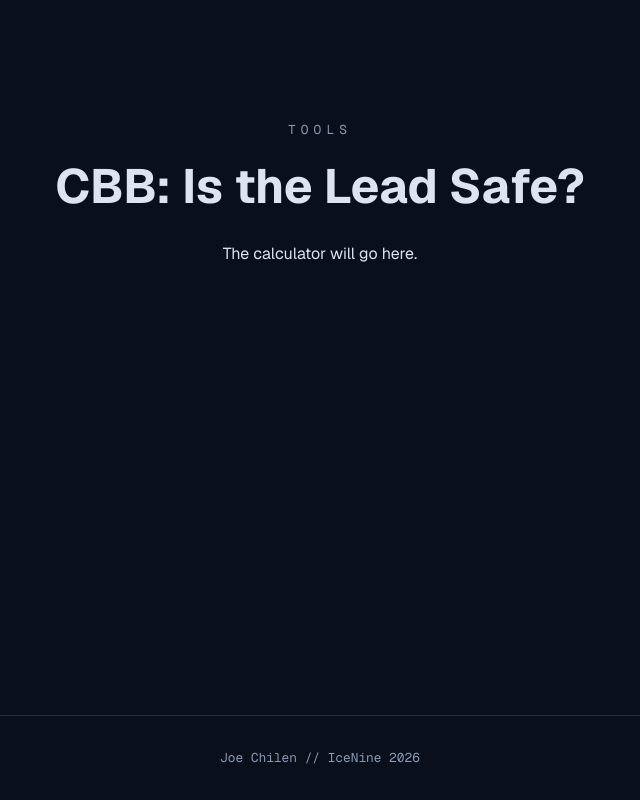
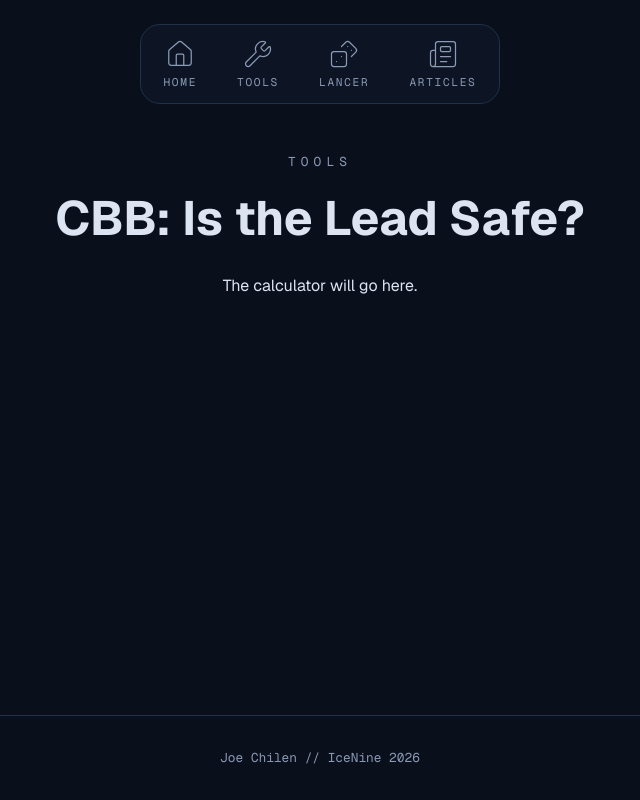
Before and after one commit to jchilen/personal-site, a React (Vite) app: page /tools/safe-lead-calculator in a window 1280 px wide. Shown: the whole page, without its empty margins (320-960 px from the left). Built offline with nearby package versions, Linux system fonts and the light colour scheme.

Commit message:
show category bar with floating card panel on non-home pages

```diff
--- a/src/components/CategoryBar.tsx
+++ b/src/components/CategoryBar.tsx
@@ -2,7 +2,11 @@ import { useRef, useState, type CSSProperties, type MouseEvent } from 'react'
 import { categories } from '../data/categories'
 import ProjectCard from './ProjectCard'
 
-function CategoryBar() {
+type CategoryBarProps = {
+    floating?: boolean
+}
+
+function CategoryBar({ floating = false }: CategoryBarProps) {
     const [selectedId, setSelectedId] = useState<string | null>(null)
     const [hoverBlockedId, setHoverBlockedId] = useState<string | null>(null)
     const [displayedId, setDisplayedId] = useState<string | null>(null)
@@ -48,7 +52,7 @@ function CategoryBar() {
     }
 
     return (
-        <>
+        <div className={floating ? 'category-dock is-floating' : 'category-dock'}>
         <nav className="category-bar" aria-label="Site sections">
         {categories.map((category) => {
             const Icon = category.icon
@@ -118,7 +122,7 @@ function CategoryBar() {
                 </div>
             )}
         </div>
-    </>
+    </div>
     )
 }
 
--- a/src/index.css
+++ b/src/index.css
@@ -192,7 +192,8 @@ html {
   flex-wrap: wrap;
   justify-content: center;
   gap: 16px;
-  width: 100%;
+  width: fit-content;
+  max-width: 100%;
   max-width: 752px;
 }
 
@@ -334,7 +335,7 @@ html {
 }
 
 .tool-page {
-  padding: 120px 0 64px;
+  padding: 48px 0 64px;
   text-align: center;
 }
 
@@ -342,3 +343,55 @@ html {
   font-size: clamp(2rem, 5vw, 3rem);
   margin: 8px 0 16px;
 }
+
+/* Home page: the wrapper is invisible to layout */
+.category-dock {
+  display: contents;
+}
+
+/* Other pages: the whole dock floats near the top */
+.category-dock.is-floating {
+  display: block;
+  position: sticky;
+  top: 16px;
+  z-index: 10;
+  width: fit-content;
+  margin: 24px auto 0;
+}
+
+.category-dock.is-floating .category-bar {
+  margin: 0;
+}
+
+/* The card area becomes a panel hanging below the bar */
+.category-dock.is-floating .card-area {
+  position: absolute;
+  top: calc(100% + 12px);
+  left: 50%;
+  transform: translateX(-50%);
+  width: min(786px, calc(100vw - 32px));
+  min-height: 0;
+  padding: 0;
+  margin: 0;
+  pointer-events: none;
+}
+
+.category-dock.is-floating .card-list {
+  max-width: none;
+  padding: 16px;
+  background-color: var(--surface-glass);
+  backdrop-filter: blur(12px);
+  border: 1px solid var(--border);
+  border-radius: 20px;
+  box-shadow: 0 16px 40px rgba(0, 0, 0, 0.35);
+  pointer-events: auto;
+  animation: card-in 0.35s ease-out both;
+}
+
+.category-dock.is-floating .project-card {
+  width: 240px;
+}
+
+.category-dock.is-floating .card-list.is-leaving {
+  animation: card-out 0.25s ease-in both;
+}
--- a/src/pages/SafeLeadPage.tsx
+++ b/src/pages/SafeLeadPage.tsx
@@ -1,10 +1,15 @@
+import CategoryBar from '../components/CategoryBar'
+
 function SafeLeadPage() {
   return (
-    <section className="tool-page">
-      <p className="eyebrow">Tools</p>
-      <h1>CBB: Is the Lead Safe?</h1>
-      <p>The calculator will go here.</p>
+    <>
+      <CategoryBar floating />
+        <section className="tool-page">
+            <p className="eyebrow">Tools</p>
+            <h1>CBB: Is the Lead Safe?</h1>
+            <p>The calculator will go here.</p>
     </section>
+    </>
   )
 }
 
```
